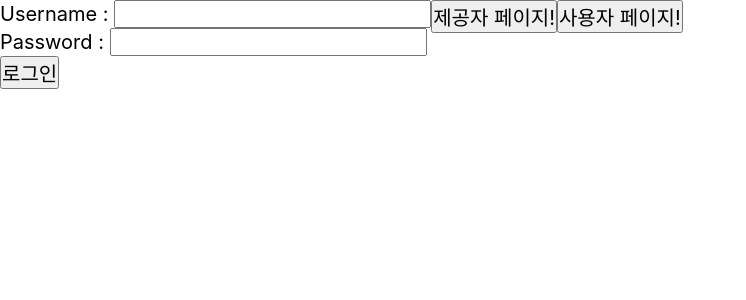
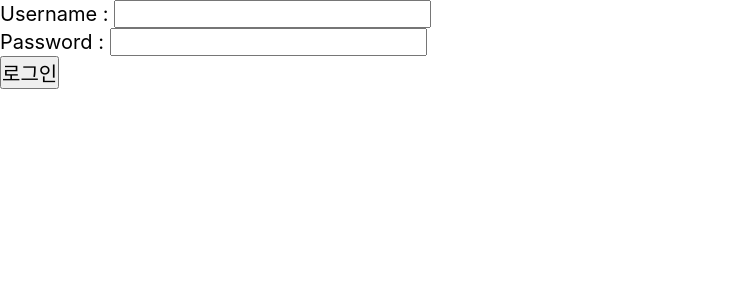
Before and after one commit to heyinssa/betti, a React (Create React App) app in the folder frontend/: page / in a window 1280 px wide. Shown: the top 300 px of the page, without its empty margins (0-746 px from the left). Built offline with nearby package versions, Linux system fonts and the light colour scheme.

Commit message:
Feat: Login 페이지 루트경로에 라우트

```diff
--- a/frontend/src/App.tsx
+++ b/frontend/src/App.tsx
@@ -1,13 +1,13 @@
 import { BrowserRouter as Router, Switch, Route, Link } from 'react-router-dom';
 import ProviderRoutes from './ProviderRoutes';
 import UserRoutes from './UserRoutes';
+// import { ContextProvider } from './contexts/Context';
 import './App.scss';
 import { LoginPage } from './pages';
 
 const Which = () => {
   return (
     <>
-      <LoginPage />
       <Link to="/pro">
         <button>제공자 페이지!</button>
       </Link>
@@ -22,7 +22,7 @@
   return (
     <Router>
       <Switch>
-        <Route exact path="/" component={Which} />
+        <Route exact path="/" component={LoginPage} /> //로그인 페이지로 변경
         <Route exact path="/pro" component={ProviderRoutes} />
         <Route exact path="/use" component={UserRoutes} />
       </Switch>
```
